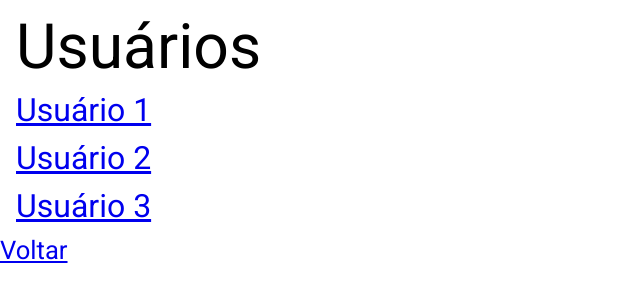
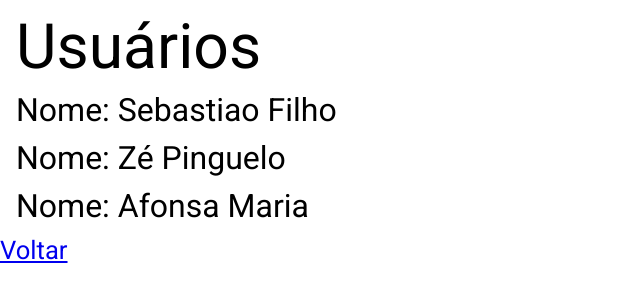
Before and after one commit to rayanfelipe260107/rayan-aula-web-19-02, a Next.js app: page /usuarios in a window 1280 px wide. Shown: the top 302 px of the page, without its empty margins (0-640 px from the left). Built offline with nearby package versions, Linux system fonts and the light colour scheme.

Commit message:
Conclusão dos usuários - 1° Parte

```diff
--- a/app/usuarios/page.tsx
+++ b/app/usuarios/page.tsx
@@ -1,12 +1,20 @@
 import Link from 'next/link';
+
+import usuarios from '../../src/usuarios';
+
 export default function ListaUsuarios () {
+    // console.log(usuarios);
     return(
         <>
             <h1>Usuários</h1>
 
-            <p><Link href={'/usuarios/1'}>Usuário 1</Link></p>
+           {/* <p><Link href={'/usuarios/1'}>Usuário 1</Link></p>
             <p><Link href={'/usuarios/2'}>Usuário 2</Link></p>
-            <p><Link href={'/usuarios/3'}>Usuário 3</Link></p>
+            <p><Link href={'/usuarios/3'}>Usuário 3</Link></p> */}
+
+            {
+                usuarios.map((usuario) => <p>Nome: {usuario.nome}</p>)
+            }
 
             <Link href={"/"}>
             Voltar
--- a/src/usuarios.js
+++ b/src/usuarios.js
@@ -20,5 +20,5 @@
         ativo: true
     },
 
-
-]
+];
+export default usuarios;
```
